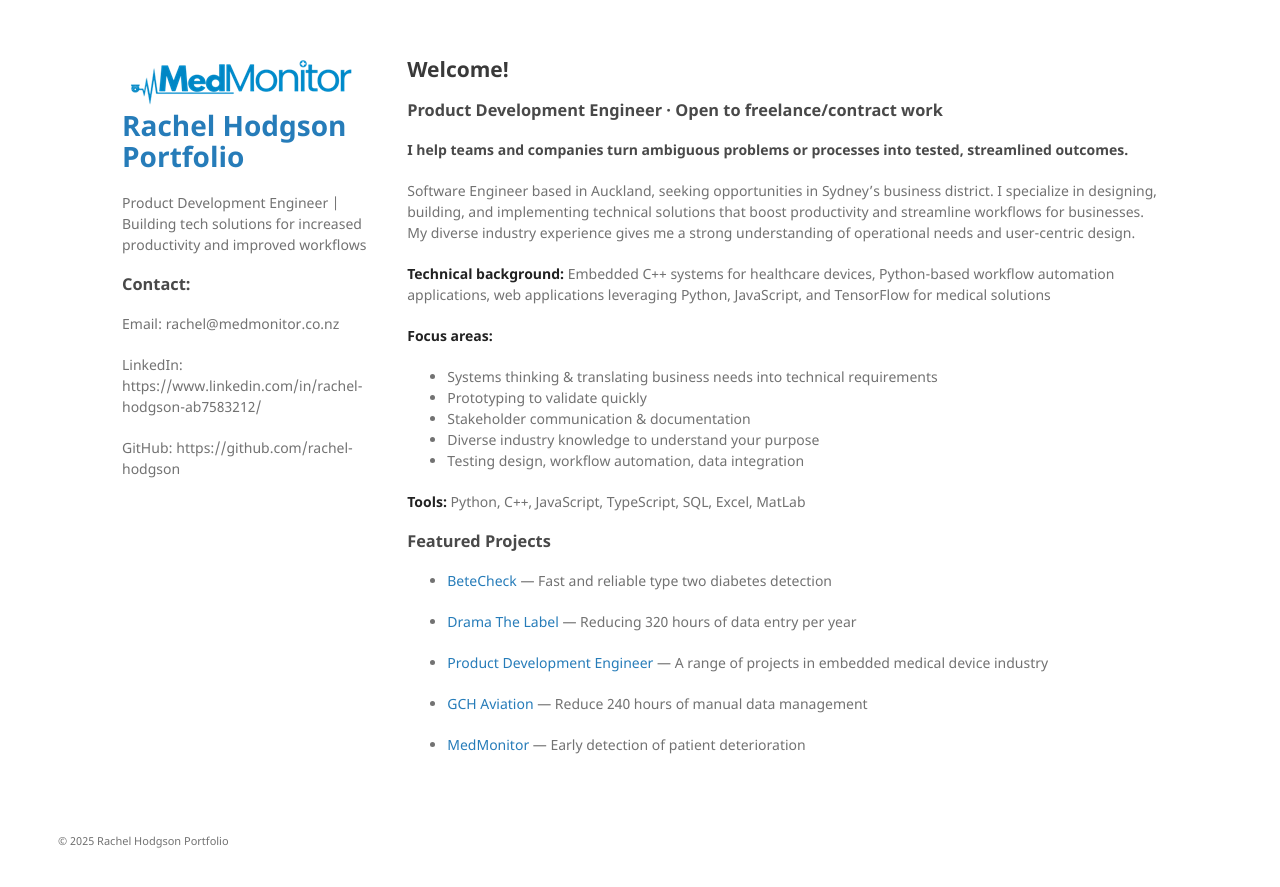
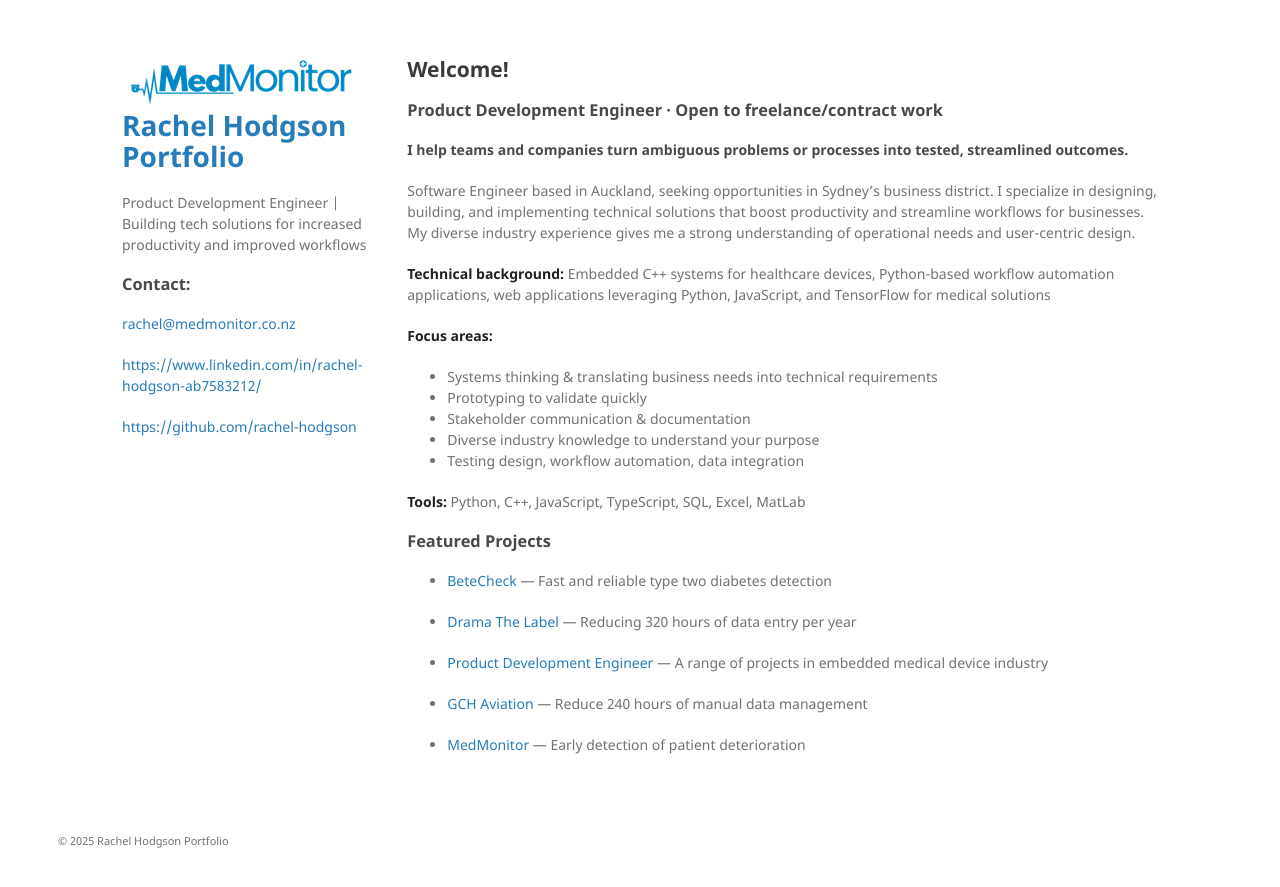
Before and after one commit to rachel-hodgson/rachel-hodgson.github.io, a Jekyll site: the page built from index.md, in a window 1280 px wide. Shown: the top 887 px of the page. Built offline with Jekyll 4.4.1, drawn with Linux system fonts in a browser that asks for light colours.

Commit message:
Styling updates

```diff
--- a/_layouts/default.html
+++ b/_layouts/default.html
@@ -23,9 +23,11 @@
 
 
         <h3>Contact:</h3>
-        <p>Email: rachel@medmonitor.co.nz</p>
-        <p>LinkedIn: https://www.linkedin.com/in/rachel-hodgson-ab7583212/</p>
-        <p>GitHub: https://github.com/rachel-hodgson</p>
+        <a href="mailto:rachel@medmonitor.co.nz">rachel@medmonitor.co.nz</a>
+        <p></p>
+        <a href="https://www.linkedin.com/in/rachel-hodgson-ab7583212/">https://www.linkedin.com/in/rachel-hodgson-ab7583212/</a>
+        <p></p>
+        <a href="https://github.com/rachel-hodgson">https://github.com/rachel-hodgson</a>
 
       </header>
 
```
